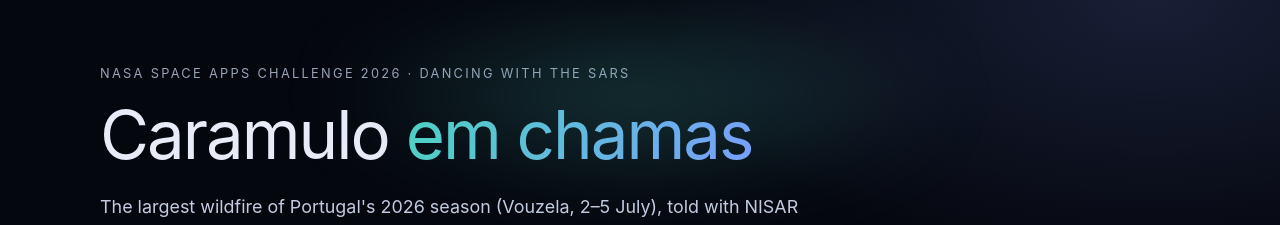
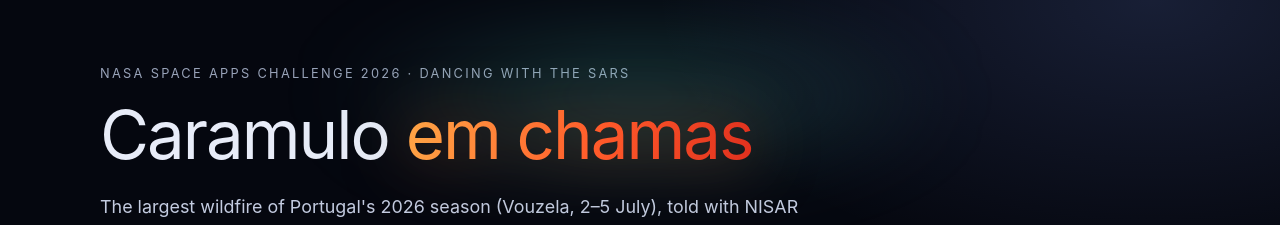
Before and after one commit to Santolass06/nasa-space-apps-challenge-2026-dancing-with-sars, a React (Vite) app in the folder web/: page / in a window 1280 px wide. Shown: the top 225 px of the page. Built offline with nearby package versions, Linux system fonts and the light colour scheme; no server answers.

Commit message:
UX: "em chamas" in flame colours, with a slow ember glow
The title gradient was turquoise to blue. It is now yellow to red and drifts
slowly; prefers-reduced-motion keeps it still.

```diff
--- a/web/src/styles.css
+++ b/web/src/styles.css
@@ -83,11 +83,32 @@ h1 {
   letter-spacing: -0.03em;
 }
 
+/* "em chamas": flame colours, with a slow ember glow behind the letters. */
 .accent {
-  background: linear-gradient(90deg, var(--accent), var(--accent-2));
+  background: linear-gradient(100deg, #ffd166 0%, #ff9f43 32%, #ff5a2a 68%, #e0301e 100%);
+  background-size: 140% 100%;
   -webkit-background-clip: text;
   background-clip: text;
   color: transparent;
+  filter: drop-shadow(0 0 0.35em rgba(255, 90, 40, 0.32));
+  animation: ember 7s ease-in-out infinite alternate;
+}
+
+@keyframes ember {
+  from {
+    background-position: 0% 50%;
+    filter: drop-shadow(0 0 0.25em rgba(255, 90, 40, 0.22));
+  }
+  to {
+    background-position: 100% 50%;
+    filter: drop-shadow(0 0 0.5em rgba(255, 110, 40, 0.5));
+  }
+}
+
+@media (prefers-reduced-motion: reduce) {
+  .accent {
+    animation: none;
+  }
 }
 
 .lede {
```
